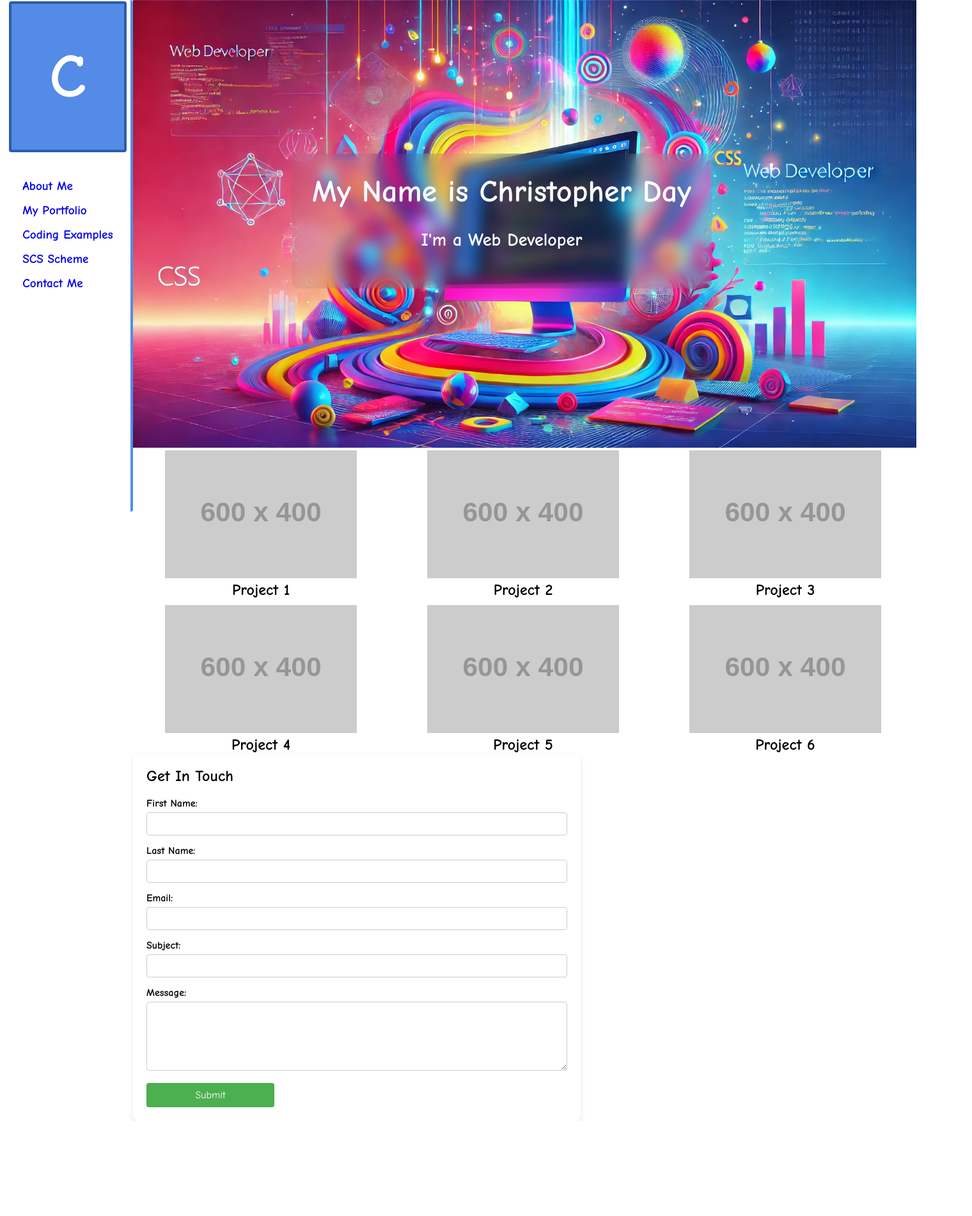
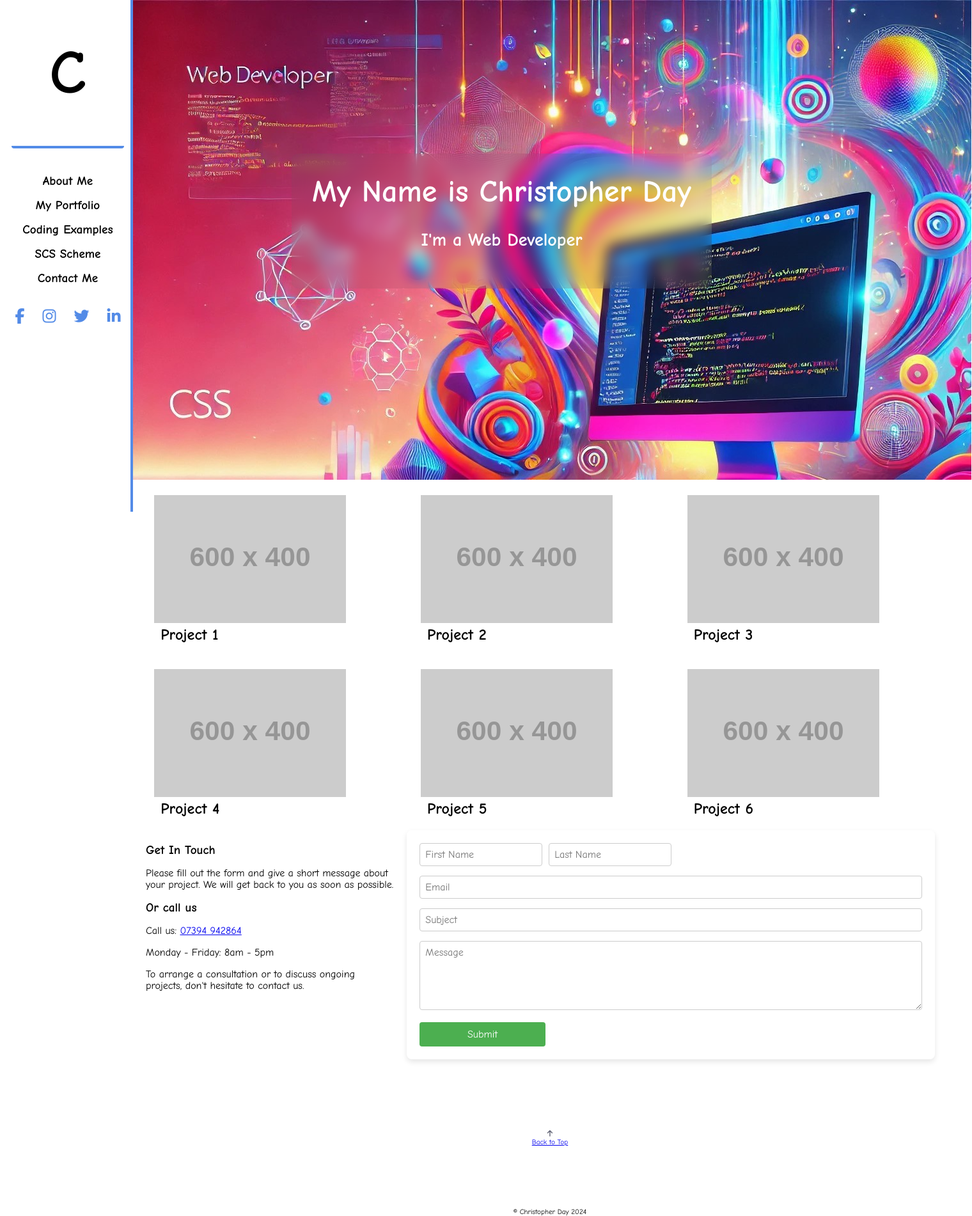
Before and after one commit to HackerDeDoDah/portfolio1, a PHP site: page / in a window 1520 px wide. Shown: the whole page at 64% size. Before the commit the page ends 1752 px from the top, so only its background shows below. Run offline with PHP 8.4, Linux system fonts and the light colour scheme; grey boxes labelled with a size stand in for pictures from a placeholder-image service; some libraries are stand-ins or nearby versions.

Commit message:
changes to lots of code.

```diff
--- a/about.html
+++ b/about.html
@@ -19,13 +19,13 @@
         </header>
 
         <aside>
-            <h1 class="click"><a href="index.html"></a><strong>C</strong></h1>
+            <h1 class="click"><a href="index.html#top"><strong>C</strong></a></h1>
             <ul>
                 <li><a href="about.html">About Me</a>
-                <li><a href="potfolio.html">My Portfolio</a>
+                <li><a href="portfolio.html">My Portfolio</a>
                 <li><a href="code.html">Coding Examples</a>
                 <li><a href="scheme.html">SCS Scheme</a>
-                <li><a href="#">Contact Me</a>
+                <li><a href="index.html#form">Contact Me</a>
             </ul>
             <div class="icon-container">
                 <i class="fa-brands fa-facebook-f"></i>
--- a/css/styles.css
+++ b/css/styles.css
@@ -1,22 +1,24 @@
 @import url("https://fonts.googleapis.com/css2?family=Comic+Neue:ital,wght@0,300;0,400;0,700;1,300;1,400;1,700&display=swap");
+:root {
+  --line-color: #538be7;
+}
+
 aside {
   display: flex;
   flex-direction: column;
   align-items: center;
-  border-right: 4px solid #538be7;
-  border-radius: 4px;
-  position: absolute;
+  border-right: 4px solid var(--line-color);
+  position: fixed;
   width: 200px;
   height: 100vh;
 }
 aside h1 {
   font-size: 6rem;
-  border: 4px solid #2c5cab;
+  border-bottom: 4px solid var(--line-color);
   border-radius: 4px;
   padding: 30%;
-  margin: 2px;
-  background-color: #538be7;
-  color: #fff;
+  margin: 0;
+  color: black;
   cursor: pointer;
 }
 aside ul {
@@ -28,73 +30,95 @@ aside ul {
 }
 aside li {
   margin-bottom: 16px;
+  text-align: center;
 }
 aside a {
   text-decoration: none;
+  color: black;
 }
 aside a:hover {
-  color: #538be7;
-  text-decoration: underline;
+  color: var(--line-color);
+  text-decoration: none;
 }
 aside i {
-  color: blue;
+  color: var(--line-color);
 }
 aside .click {
-  color: #fff;
-  transition: text-shadow 0.5s ease, font-size 0.5s ease;
+  color: black;
+  transition: text-shadow 0.5s ease;
 }
 aside .click:hover {
-  font-size: 6.2rem;
   text-shadow: 0 0 5px #0ff, 0 0 10px #0ff, 0 0 15px #0ff, 0 0 20px #0ff;
+}
+aside .icon-container a {
+  color: var(--line-color);
+  font-size: 1.5rem;
+  padding: 10px;
+  cursor: pointer;
+  transition: color 0.3s;
+}
+aside .icon-container a:hover {
+  text-decoration: none;
+}
+aside .icon-container a:hover .fa-facebook-f {
+  color: #1877F2;
+}
+aside .icon-container a:hover .fa-x-twitter {
+  color: #1DA1F2;
+}
+aside .icon-container a:hover .fa-linkedin-in {
+  color: #0A66C2;
+}
+aside .icon-container a:hover .fa-instagram {
+  color: #C13584;
 }
 
 .main-grid {
   display: grid;
-  grid-template-columns: repeat(3, 400px);
+  grid-template-columns: repeat(3, 350px);
   grid-template-rows: repeat(2, 1fr);
-  grid-gap: 10px;
-  justify-items: center;
+  justify-content: space-around;
+  width: 1250px;
 }
 .main-grid img {
   width: 300px;
-  align-items: center;
+  align-items: left;
+  margin-top: 20px;
 }
 .main-grid img:hover {
   transition: box-shadow 0.5s ease-in-out;
   box-shadow: 0 0 5px rgba(0, 0, 0, 0.5);
 }
 .main-grid h2 {
-  text-align: center;
-  margin: 0;
+  text-align: left;
+  margin-left: 10px;
 }
 
 .form-container {
   display: flex;
-  flex-direction: column;
+  flex-direction: row;
+  margin-right: 50px;
 }
 
 .contact-form {
   width: 100%;
-  max-width: 700px;
   padding: 20px;
-  border: 1px solid transparent;
   border-radius: 8px;
   box-shadow: 0 4px 8px rgba(0, 0, 0, 0.1);
-}
-
-.contact-form h2 {
-  margin-top: 0;
-  font-size: 1.5em;
 }
 
 .form-group {
   margin-bottom: 15px;
 }
 
-label {
-  display: block;
-  margin-bottom: 5px;
-  font-weight: bold;
+.form-row {
+  display: flex;
+  gap: 10px;
+}
+
+#first-name, #last-name {
+  width: 100%;
+  gap: 10px;
 }
 
 input, textarea {
@@ -110,7 +134,7 @@ textarea {
 }
 
 button {
-  width: 200px;
+  width: 25%;
   padding: 10px;
   background-color: #4CAF50;
   color: #fff;
@@ -124,18 +148,65 @@ button:hover {
   background-color: #45a049;
 }
 
+.contact-info {
+  text-align: left;
+  margin: 20px;
+  width: 600px;
+}
+.contact-info h2 {
+  font-size: 1.2em;
+}
+.contact-info p {
+  font-size: 1rem;
+}
+
 * {
   box-sizing: border-box;
   font-family: "Comic Neue", cursive;
   margin-top: 0;
 }
 
+html {
+  scroll-behavior: smooth;
+}
+
+:root {
+  --line-color: #538be7;
+}
+
+footer {
+  bottom: 0;
+  margin-top: 100px;
+  justify-items: center;
+}
+
+.copyright {
+  font-size: 0.7rem;
+  text-align: center;
+}
+
+.to-top {
+  font-size: 0.7rem;
+  bottom: 20px;
+  text-align: center;
+  color: #5b5e70;
+  padding: 10px;
+  margin-bottom: 75px;
+  cursor: pointer;
+}
+.to-top .fa-solid {
+  color: #5b5e70;
+}
+
+:root {
+  --line-color: #538be7;
+}
+
 .hero-container {
   display: flex;
 }
 .hero-container .hero img {
-  position: cover;
-  height: 700px;
+  width: auto;
 }
 .hero-container .text-container {
   position: absolute;
@@ -150,15 +221,48 @@ button:hover {
   padding: 2rem;
   border-radius: 10px;
   z-index: 2;
+  cursor: pointer;
+  transition: box-shadow 0.5s ease;
+}
+.hero-container .text-container:hover {
+  box-shadow: 0 0 10px #0ff, 0 0 15px #0ff, 0 0 20px #0ff, 0 0 25px #0ff;
+}
+
+.scheme {
+  padding: 20px;
+  background-color: #f1f1f1;
+}
+.scheme h1 {
+  text-align: center;
+  margin-bottom: 20px;
+}
+.scheme h2 {
+  margin-bottom: 10px;
+}
+.scheme p {
+  margin-bottom: 20px;
+}
+.scheme a {
+  color: #007bff;
+  text-decoration: none;
+  margin-bottom: 20px;
+  transition: color 0.5s ease;
+}
+.scheme a:hover {
+  color: #0056b3;
+}
+
+:root {
+  --line-color: #538be7;
 }
 
 .container {
   display: grid;
   grid-template-columns: 200px repeat(3, 1fr);
-  grid-template-rows: 2fr 1fr 1fr 100px;
+  grid-template-rows: repeat(3, auto) 100px;
   margin-top: 0;
-  width: 1250px;
-  height: 100vh;
+  max-width: 1550px;
+  height: 100%;
   grid-template-areas: "side head head head" "side main main main" "side main main main" "side foot foot foot";
 }
 
--- a/index.html
+++ b/index.html
@@ -11,12 +11,12 @@
 </head>
 <body>
     <div class="container">
-        <header>
+        <header id="top">
             <div class="hero-container">
                 <div class="hero">
-                    <img src="assets\hero-image.webp" alt="An image of a computer with coding on.">
+                    <img src="assets\hero-image.jpg" alt="An image of a computer with coding on.">
                 </div>
-                <div class="text-container">
+                <div class="text-container click">
                     <h1>My Name is Christopher Day</h1>
                     <h3>I'm a Web Developer</h3>
                 </div>
@@ -24,19 +24,27 @@
         </header>
 
         <aside>
-            <h1 class="click"><a href="index.html"></a><strong>C</strong></h1>
+            <h1 class="click"><a href="index.html#top"><strong>C</strong></a></h1>
             <ul>
                 <li><a href="about.html">About Me</a>
-                <li><a href="potfolio.html">My Portfolio</a>
+                <li><a href="portfolio.html">My Portfolio</a>
                 <li><a href="code.html">Coding Examples</a>
                 <li><a href="scheme.html">SCS Scheme</a>
-                <li><a href="#">Contact Me</a>
+                <li><a href="#form">Contact Me</a>
             </ul>
             <div class="icon-container">
+                <a href="https://www.facebook.com" target="_blank" aria-label="Facebook">
                     <i class="fa-brands fa-facebook-f"></i>
+                </a>
+                <a href="https://www.instagram.com" target="_blank" aria-label="Instagram">
                     <i class="fa-brands fa-instagram"></i>
+                </a>
+                <a href="https://www.twitter.com" target="_blank" aria-label="Twitter">
                     <i class="fa-brands fa-twitter"></i>
+                </a>
+                <a href="https://www.linkedin.com" target="_blank" aria-label="LinkedIn">
                     <i class="fa-brands fa-linkedin-in"></i>
+                </a>
             </div>
         </aside>
 
@@ -69,37 +77,53 @@
             </div>
 
             <section class="form-container">
-                <div class="contact-form">
+                <section class="contact-info">
+                    <div class="get">
                         <h2>Get In Touch</h2>
+                        <p>Please fill out the form and give a short message about your project. We will get back to you as soon as possible.</p>
+                    </div>
+                    <div class="number">
+                        <h2>Or call us</h2>
+                        <p>Call us: <a href="tel:+447394942864">07394 942864</a></p>
+                        <p>Monday - Friday: 8am - 5pm</p>
+                        <p>To arrange a consultation or to discuss ongoing projects, don't hesitate to contact us.</p>
+                    </div>
+                </section>
+                <div class="contact-form" id="form">
                     <form action="/submit_form" method="post">
+                        <div class="form-row">
                             <div class="form-group">
-                            <label for="first-name">First Name:</label>
-                            <input type="text" id="first-name" name="first_name" required>
+                                <input type="text" id="first-name" name="first_name" placeholder="First Name"required>
                             </div>
                             <div class="form-group">
-                            <label for="last-name">Last Name:</label>
-                            <input type="text" id="last-name" name="last_name" required>
+                                <input type="text" id="last-name" name="last_name" placeholder="Last Name" required>
+                            </div>
                         </div>
                         <div class="form-group">
-                            <label for="email">Email:</label>
-                            <input type="email" id="email" name="email" required>
+                            <input type="email" id="email" name="email" placeholder="Email" required>
                         </div>
                         <div class="form-group">
-                            <label for="subject">Subject:</label>
-                            <input type="text" id="subject" name="subject" required>
+                            <input type="text" id="subject" name="subject" placeholder="Subject" required>
                         </div>
                         <div class="form-group">
-                            <label for="message">Message:</label>
-                            <textarea id="message" name="message" rows="5" required></textarea>
+                            <textarea id="message" name="message" rows="5" placeholder="Message" required></textarea>
                         </div>
                         <button type="submit">Submit</button>
                     </form>
                 </div>
             </section>
         </main>
+
         <footer>
-
+            <div class="to-top">
+                <a href="#top"><i class="fa-solid fa-arrow-up"></i>
+                <p>Back to Top</p></a>
+            </div>
+            <div class="copyright">
+                <p>&copy; Christopher Day 2024</p>
+            </div>
         </footer>
     </div>
+    <script src="https://kit.fontawesome.com/97e5723333.js" crossorigin="anonymous"></script>
 </body>
 </html>
--- a/sass/_aside.scss
+++ b/sass/_aside.scss
@@ -1,20 +1,20 @@
+@use 'mixins' as m;
+
 aside {
     display: flex;
     flex-direction: column;
     align-items: center;
-    border-right: 4px solid #538be7;
-    border-radius: 4px;
-    position: absolute;
+    border-right: 4px solid var(--line-color);
+    position: fixed;
     width: 200px;
     height: 100vh;
     h1 {
         font-size: 6rem;
-        border: 4px solid #2c5cab;
+        border-bottom: 4px solid var(--line-color);
         border-radius: 4px;
         padding: 30%;
-        margin: 2px;
-        background-color: #538be7;
-        color: #fff;
+        margin: 0;
+        color: black;
         cursor: pointer;
     }
     ul {
@@ -26,27 +26,32 @@ aside {
     }
     li {
         margin-bottom: 16px;
+        text-align: center;
     }
     a {
         text-decoration: none;
+        color: black;
         &:hover {
-            color: #538be7;
-            text-decoration: underline;
+            color: var(--line-color);
+            text-decoration: none;
         }
     }
     i {
-        color: blue;
+        color: var(--line-color);
     }
-    .click {
-        color:#fff;
-        transition: text-shadow 0.5s ease, font-size 0.5s ease;
-        &:hover {
-            font-size: 6.2rem;
-            text-shadow:
-                0 0 5px #0ff,
-                0 0 10px #0ff,
-                0 0 15px #0ff,
-                0 0 20px #0ff;
+    @include m.click;
+
+    .icon-container {
+        a {
+            color: var(--line-color);
+            font-size: 1.5rem;
+            padding: 10px;
+            cursor: pointer;
+            transition: color 0.3s;
+            &:hover {
+                text-decoration: none;
+                @include m.s-c;
+            }
         }
     }
 }
--- a/sass/_footer.scss
+++ b/sass/_footer.scss
@@ -0,0 +1,24 @@
+@use 'mixins' as m;
+
+footer {
+    bottom: 0;
+    margin-top: 100px;
+    justify-items: center;
+}
+
+.copyright {
+    font-size: .7rem;
+    text-align: center;
+}
+.to-top {
+    font-size: .7rem;
+    bottom: 20px;
+    text-align: center;
+    color: #5b5e70;
+    padding: 10px;
+    margin-bottom: 75px;
+    cursor: pointer;
+    .fa-solid {
+        color: #5b5e70;
+    }
+}
--- a/sass/_grid.scss
+++ b/sass/_grid.scss
@@ -1,12 +1,12 @@
 .container {
     display: grid;
     grid-template-columns: 200px repeat(3, 1fr);
-    grid-template-rows: 2fr 1fr 1fr 100px;
+    grid-template-rows: repeat(3, auto) 100px;
     margin-top:0;
     // margin-left: auto;
     // margin-right: auto;
-    width: 1250px;
-    height: 100vh;
+    max-width: 1550px;
+    height: 100%;
     grid-template-areas:
     "side head head head"
     "side main main main"
@@ -18,6 +18,7 @@
 
 header {
     grid-area: head;
+
 }
 main {
     grid-area: main;
--- a/sass/_hero.scss
+++ b/sass/_hero.scss
@@ -1,8 +1,9 @@
+@use 'mixins' as m;
+
 .hero-container {
     display: flex;
     .hero img {
-        position: cover;
-        height: 700px;
+        width: auto;
     }
     .text-container {
         position: absolute;
--- a/sass/_layout.scss
+++ b/sass/_layout.scss
@@ -5,3 +5,6 @@
     font-family: "Comic Neue", cursive;
     margin-top: 0;
 }
+html {
+    scroll-behavior: smooth;
+}
--- a/sass/_main.scss
+++ b/sass/_main.scss
@@ -1,20 +1,21 @@
 .main-grid {
     display: grid;
-    grid-template-columns: repeat(3, 400px);
+    grid-template-columns: repeat(3, 350px);
     grid-template-rows: repeat(2,1fr);
-    grid-gap: 10px;
-    justify-items: center;
+    justify-content: space-around;
+    width: 1250px;
     img {
         width: 300px;
-        align-items: center;
+        align-items: left;
+        margin-top: 20px;
         &:hover {
             transition: box-shadow 0.5s ease-in-out;
             box-shadow: 0 0 5px rgba(0, 0, 0, 0.5);
         }
     }
     h2 {
-        text-align: center;
-        margin: 0;
+        text-align: left;
+        margin-left: 10px;
     }
 
 }
@@ -23,29 +24,27 @@
 
 .form-container {
     display: flex;
-    flex-direction: column;
-
+    flex-direction: row;
+    margin-right: 50px;
 }
 
 .contact-form {
     width: 100%;
-    max-width: 700px;
     padding: 20px;
-    border: 1px solid transparent;
     border-radius: 8px;
     box-shadow: 0 4px 8px rgba(0, 0, 0, 0.1);
 }
-.contact-form h2 {
-    margin-top: 0;
-    font-size: 1.5em;
-}
+
 .form-group {
     margin-bottom: 15px;
 }
-label {
-    display: block;
-    margin-bottom: 5px;
-    font-weight: bold;
+.form-row {
+    display: flex;
+    gap: 10px;
+}
+#first-name, #last-name {
+    width: 100%;
+    gap: 10px;
 }
 input, textarea {
     width: 100%;
@@ -58,7 +57,7 @@ textarea {
     resize: vertical;
 }
 button {
-    width: 200px;
+    width: 25%;
     padding: 10px;
     background-color: #4CAF50;
     color: #fff;
@@ -70,3 +69,15 @@ button {
 button:hover {
     background-color: #45a049;
 }
+
+.contact-info {
+    text-align: left;
+    margin: 20px;
+    width: 600px;
+    h2 {
+        font-size: 1.2em;
+    }
+    p {
+        font-size: 1rem;
+    }
+}
--- a/sass/_mixins.scss
+++ b/sass/_mixins.scss
@@ -0,0 +1,55 @@
+:root {
+    --line-color: #538be7;
+}
+
+@mixin click {
+    .click {
+        color: black;
+        transition: text-shadow 0.5s ease;
+        &:hover {
+            text-shadow:
+                0 0 5px #0ff,
+                0 0 10px #0ff,
+                0 0 15px #0ff,
+                0 0 20px #0ff;
+        }
+    }
+}
+@mixin s-c {
+    .fa-facebook-f {
+        color: #1877F2;
+    }
+    .fa-x-twitter {
+        color: #1DA1F2;
+    }
+    .fa-linkedin-in {
+        color: #0A66C2;
+    }
+    .fa-instagram {
+        color: #C13584;
+    }
+}
+
+//----------------------
+//--- media queries ----
+@mixin responsive {
+    @media (min-width: 576px) {
+        width: 560px;
+
+    }
+
+    @media (min-width: 768px) {
+        width: 750px;
+
+    }
+
+    @media (min-width: 992px) {
+        width: 970px;
+
+    }
+
+    @media (min-width: 1260px) {
+        width: 1200px;
+
+    }
+}
```
Also changed, not shown: other parts of sass/_hero.scss (+33 -0 lines), code.html (+8 -4 lines), portfolio.html (+7 -3 lines), scheme.html (+16 -15 lines), assets/hero-image.jpg (added), assets/hero-image.webp (deleted), 1 other file. Lines whose indentation alone changed are shown as unchanged.
